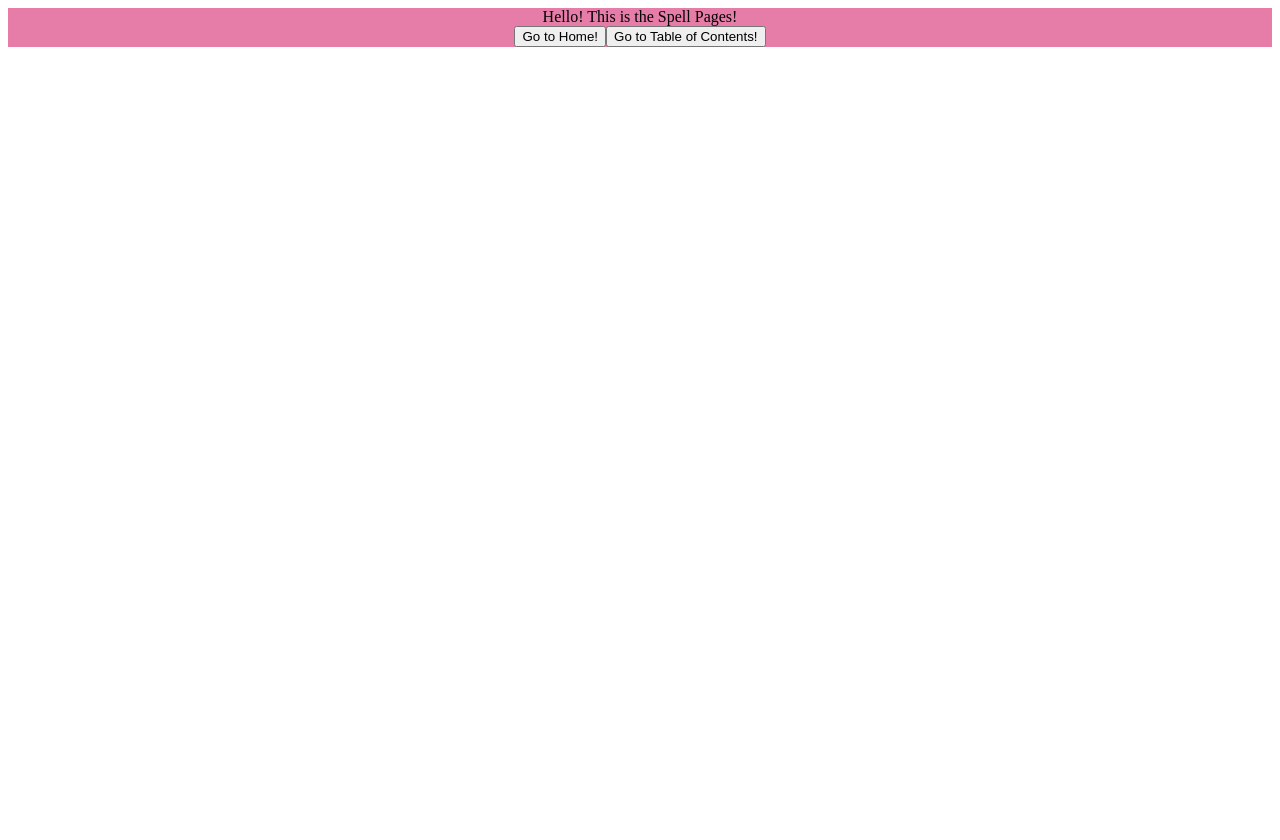
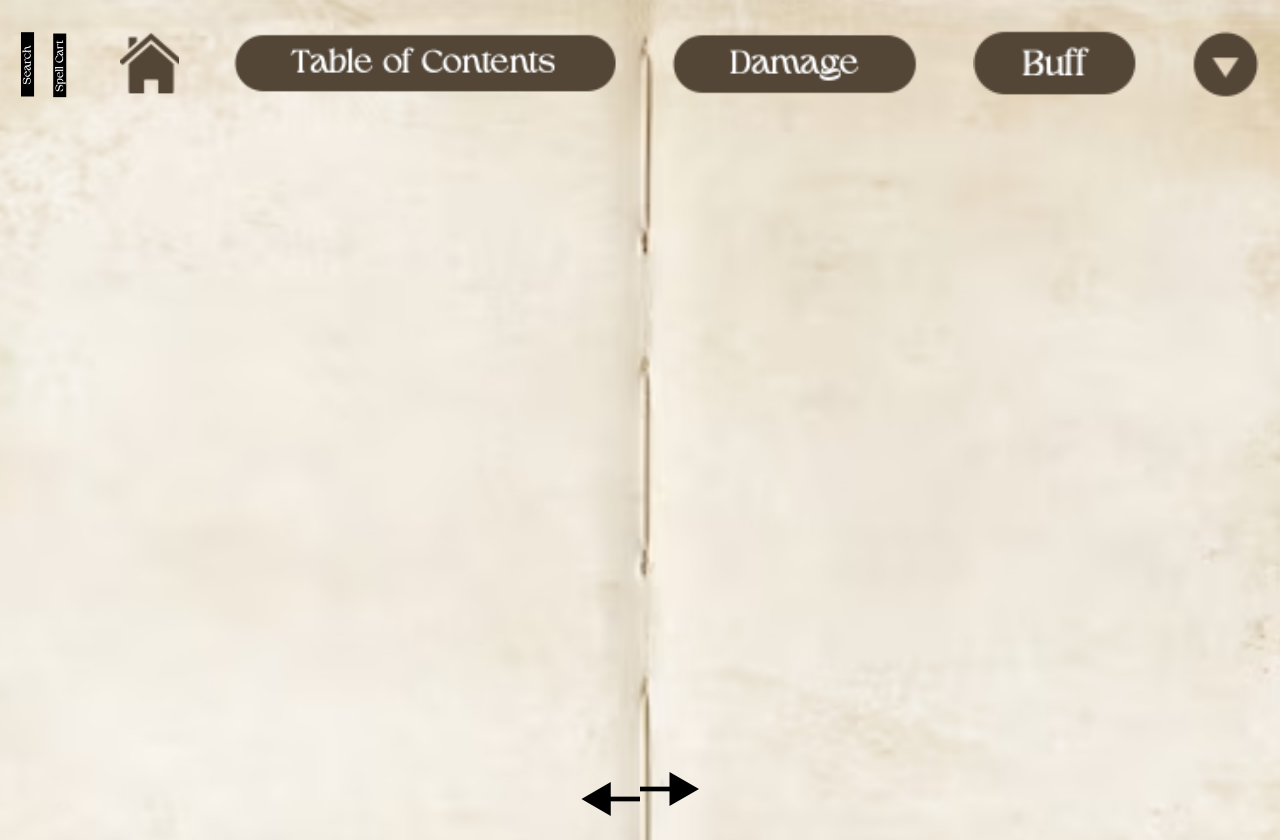
Before and after one commit to giuliacmartins/hci-pathfinder, a React (Create React App) app in the folder client/: page /spellPages in a window 1280 px wide. Before the commit the page ends 800 px from the top, so only its background shows below. Built offline with nearby package versions, Linux system fonts and the light colour scheme.

Commit message:
implemented image layout

```diff
--- a/client/src/components/spellPages/SpellPages.jsx
+++ b/client/src/components/spellPages/SpellPages.jsx
@@ -1,22 +1,43 @@
 import React from "react";
 import { useNavigate } from "react-router-dom";
 import "./assets/spellPagesStyle.css"
+import spellCartImage from "./assets/photos/spellcart.png";
+import searchImage from "./assets/photos/search.png";
+import forwardArrowImage from "./assets/photos/forwardArrow.png";
+import backArrowImage from "./assets/photos/backArrow.png";
+import arcanHeaderImage from "./assets/photos/arcane1LevelSpellsHeader.png";
+import buffBtnImage from "./assets/photos/buffBtn.png";
+import damageBtnImage from "./assets/photos/damageBtn.png";
+import tocBtnImage from "./assets/photos/tocBtn.png";
+import dropDownBtnImage from "./assets/photos/dropDownBtn.png";
+import homeBrownImage from "./assets/photos/homeBrown.png";
 
 function SpellPages(){
     let navigate = useNavigate();
     return(
         <div className="spellPage">
-            <div>
-                Hello! This is the Spell Pages!
+            <div className="navbar">
+                <img src={searchImage} alt="Search" onClick={() => {/* Navigate to search page */}}/>
+                <img className="spellCart" src={spellCartImage} alt="Spell Cart" onClick={() => {/* Navigate to cart page */}}/>
+                <img className="rightNav" src={homeBrownImage} alt="Home" onClick={() => navigate("/")}/>
+                <img className="rightNav" src={tocBtnImage} alt="TOC" onClick={() => navigate("/tableofContents")}/>
+                <img className="rightNav" src={damageBtnImage} alt="Damage" onClick={() => {/* Navigate to search page */}}/>
+                <img className="rightNav" src={buffBtnImage} alt="Buff" onClick={() => {/* Navigate to search page */}}/>
+                <img className="rightNav" src={dropDownBtnImage} alt="Drop Down" onClick={() => {/* Navigate to search page */}}/>
             </div>
 
-            <button onClick={() => {navigate("/")}}>
+            <div className="pagination">
+                <img src={backArrowImage} alt="Previous" onClick={() => navigate("/")}/>
+                <img src={forwardArrowImage} alt="Next" onClick={() => navigate("/tableofContents2")}/>
+            </div>
+
+            {/* <button onClick={() => {navigate("/")}}>
                 Go to Home!
             </button>
 
             <button onClick={() => {navigate("/tableOfContents")}}>
                 Go to Table of Contents!
-            </button>
+            </button> */}
         </div>
     )
 }
--- a/client/src/components/spellPages/assets/spellPagesStyle.css
+++ b/client/src/components/spellPages/assets/spellPagesStyle.css
@@ -1,4 +1,47 @@
+body, html {
+    margin: 0;
+    padding: 0;
+    height: 100%;
+}
+
 .spellPage{
-    background-color: rgb(230, 124, 168);
+    height: 100vh;
+    background-image: url('./photos/pagesBackground.png');
+    background-size: cover;
+    background-position: center center;
+    background-repeat: no-repeat;
+    display: flex;
+    flex-direction: column;
+    justify-content: space-between;
+    align-items: center;
+    padding: 20px;
+}
 
+.navbar {
+    display: flex;
+    justify-content: flex-start;
+    width: 100%;
+    padding: 10px 0;
 }
+
+.navbar img.rightNav {
+    margin-left: auto;
+    cursor: pointer;
+}
+
+.navbar img {
+    cursor: pointer;
+    max-width: 50%;
+    max-height: 50%;
+}
+
+.navbar img.spellCart {
+    margin-left: 15px;
+    margin-bottom: 10px;
+    cursor: pointer;
+}
+
+.navbar img:hover {
+    transform: scale(1.1);
+    transition: transform 0.3s ease-in-out;
+}
```
